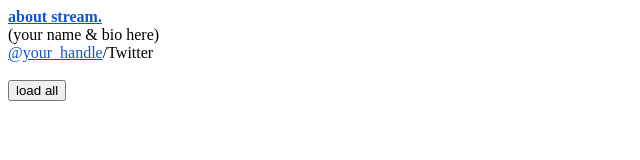
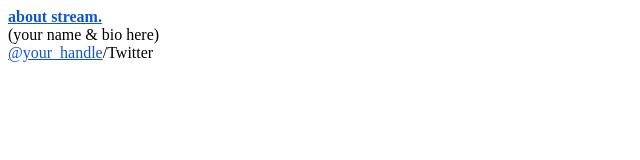
Before and after one commit to cfreshman/stream, a website: page public/raw/stream/items/about.html in a window 1280 px wide. Shown: the whole page, without its empty margins (0-640 px from the left). Drawn offline with Linux system fonts and the light colour scheme.

Commit message:
Move load all to separate button

```diff
--- a/public/raw/stream/items/about.html
+++ b/public/raw/stream/items/about.html
@@ -18,34 +18,6 @@
   <div>
     <a href="#">@your_handle</a>/Twitter
   </div>
-  <br />
-  <div class=row>
-    <a><button onclick="
-    const scrolled = Q(top.document, '#list')
-    let _scrollTop = 0
-    scrolled.scrollIntoView({
-      behavior: 'smooth',
-      block: 'end',
-    })
-    loop(handle => {
-      if (scrolled.scrollTop === 0) handle.interrupt()
-      else if (scrolled.scrollTop === _scrollTop) {
-        scrolled.scrollTop = 0
-      }
-      _scrollTop = scrolled.scrollTop
-    }, 100)
-    ">load all</button></a>
-  </div>
 
 </body>
 </html>
-
-<!--
-<body style="background:#fff;font-family:monospace;display:flex;flex-direction:column;min-height:0">
-  <a href=https://raw.tu.fo/stream-landing>about stream.</a>
-  <br/>
-  <span>tap 🔔 (and other emojis) for signups</span>
-  <br/>
-  <span><a href=/contact>/contact</a>   <a href=/twitter>@freshman_dev</a>/Twitter</span>
-  <a href=/home>/home</a>
-</body> -->
```
